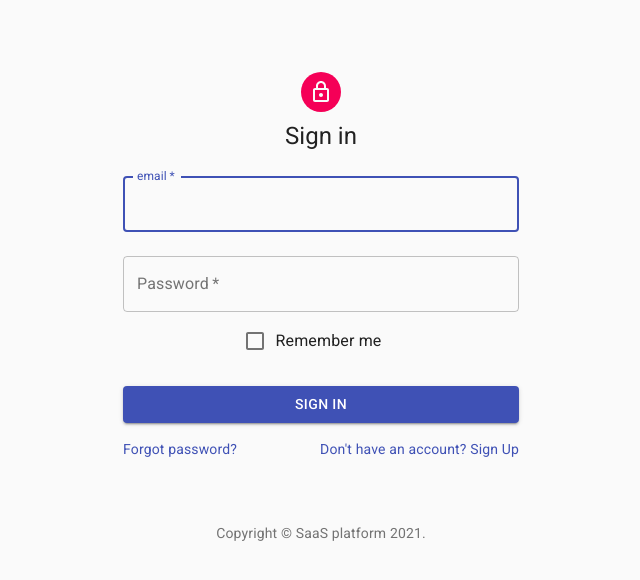
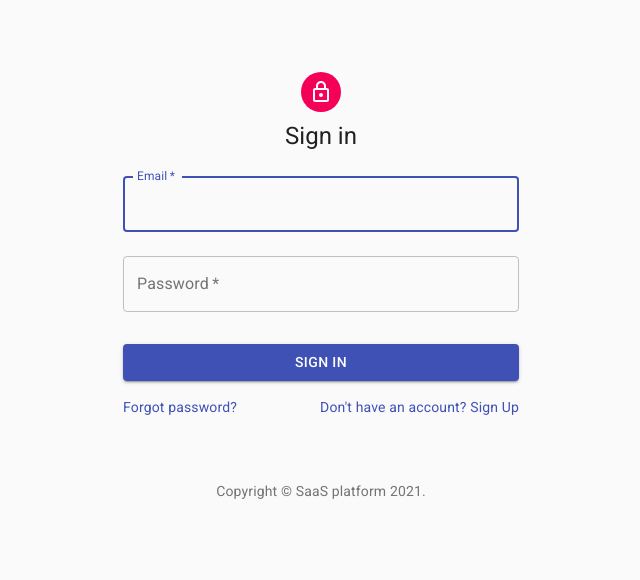
Before and after one commit to alexeysvyridov/SaaS_platform, a React (Create React App) app: page /login in a window 1280 px wide. Shown: the top 580 px of the page, without its empty margins (319-959 px from the left). Built offline with nearby package versions, Linux system fonts and the light colour scheme.

Commit message:
added routes, with redirect

```diff
--- a/package.json
+++ b/package.json
@@ -15,6 +15,7 @@
     "react": "^17.0.1",
     "react-dom": "^17.0.1",
     "react-redux": "^7.2.2",
+    "react-router-dom": "^5.2.0",
     "react-scripts": "4.0.3",
     "redux": "^4.0.5",
     "redux-thunk": "^2.3.0",
@@ -44,5 +45,9 @@
       "last 1 firefox version",
       "last 1 safari version"
     ]
+  },
+  "devDependencies": {
+    "@types/react-redux": "^7.1.16",
+    "@types/react-router-dom": "^5.1.7"
   }
 }
--- a/public/index.html
+++ b/public/index.html
@@ -9,6 +9,5 @@
   </head>
   <body>
     <div id="root"></div>
-
   </body>
 </html>
--- a/src/App.tsx
+++ b/src/App.tsx
@@ -1,9 +1,26 @@
-import React from 'react';
+import {Provider} from 'react-redux'
+
+import {LoginForm} from './components/loginForm/LoginForm';
+import {Home} from './components/home/Home'
+import {store} from './store'
+import {Switch, Redirect, BrowserRouter as Route } from 'react-router-dom'
+import {AuthRoute} from './components/hoc/AuthRoute'
 import './App.css';
-import {Login} from './components/login/Login';
+
+
 function App() {
   return (
-    <Login/>
+    <Provider store={store}>
+      <Route>
+      <Switch>
+        <AuthRoute path="/login" userType="guest" >
+          <LoginForm/>
+        </AuthRoute>
+        <AuthRoute path="/home" render={() => <Home/>} userType="private"/>
+        <Redirect from="*" to="/login"/>
+      </Switch>
+      </Route>
+    </Provider>
     );
 }
 
--- /dev/null
+++ b/src/components/hoc/AuthRoute.tsx
@@ -0,0 +1,16 @@
+import {Route, Redirect, RouteComponentProps  } from 'react-router-dom';
+interface AuthUser  {
+    isLoggedIn?: boolean,
+    userType: string,
+    path: string,
+    render?: (props:RouteComponentProps<any>) => React.ReactNode,
+    children?:React.ReactNode
+}
+
+export const AuthRoute = (props:AuthUser) => {
+    const { isLoggedIn=false, userType='private' } = props;
+    console.log(props);
+    if(userType === 'guest' && isLoggedIn) return <Redirect to="home"/>
+    else if(userType === 'private' && !isLoggedIn) return <Redirect to="login"/>
+    return  <Route {...props} />
+}
--- /dev/null
+++ b/src/components/home/Home.tsx
@@ -0,0 +1,9 @@
+import React from 'react'
+
+export const Home = () => {
+    return (
+        <div>
+            hi from home!
+        </div>
+    )
+}
--- a/src/components/login/Login.tsx
+++ b/src/components/loginForm/LoginForm.tsx
@@ -1,4 +1,5 @@
-import React from 'react';
+import React, {useState} from 'react';
+//material ui
 import Container from '@material-ui/core/Container';
 import CssBaseLine from '@material-ui/core/CssBaseline';
 import {makeStyles} from '@material-ui/core/styles';
@@ -12,7 +13,9 @@ import Checkbox from '@material-ui/core/Checkbox';
 import Link from '@material-ui/core/Link';
 import Grid from '@material-ui/core/Grid';
 import Avatar from '@material-ui/core/Avatar'
-import Copyright from '@material-ui/core'
+
+
+// import CopyRight from '@material-ui/core'
 const useStyles = makeStyles((theme) => {
  return {
     paper: {
@@ -50,8 +53,20 @@ function CopyRight() {
     )
 }
 
-export const Login = () => {
+export const LoginForm = () => {
     const classes = useStyles()
+    const [input, setInput] = useState({
+        email: '',
+        password: ''
+    })
+
+    const handleSubmit = () => {
+        console.log('submit');
+    }
+    const handleInput = (e:React.ChangeEvent<HTMLInputElement>) => {
+        setInput({...input, [e.target.name]: e.target.value})
+    }
+
     return (
         <Container component="main" maxWidth="xs">
             <CssBaseLine/>
@@ -62,35 +77,43 @@ export const Login = () => {
                 <Typography component="h1" variant="h5">
                     Sign in
                 </Typography>
-                <form className={classes.form} noValidate>
+                <form
+                    className={classes.form}
+                    noValidate
+                    onSubmit={e => e.preventDefault()}
+                >
                     <TextField
                         variant="outlined"
                         margin="normal"
                         required
                         fullWidth
-                        name="Email"
-                        label="email"
+                        name="email"
+                        label="Email"
                         id="email"
                         autoComplete="email"
                         autoFocus
+                        onChange={handleInput}
+                        value={input.email}
                     />
                     <TextField
                         variant="outlined"
                         margin="normal"
+                        name="password"
                         required
                         fullWidth
-                        name="password"
                         label="Password"
                         id="password"
                         autoComplete="current-password"
+                        onChange={handleInput}
+                        value={input.password}
                     />
-                </form>
-                <FormControlLabel
+                {/* <FormControlLabel
                     control={<Checkbox value="remember" color="primary" />}
                     label="Remember me"
-                />
+                /> */}
                 <Button
                     type="submit"
+                    onClick={handleSubmit}
                     fullWidth
                     variant="contained"
                     color="primary"
@@ -98,6 +121,7 @@ export const Login = () => {
                  >
                      Sign in
                  </Button>
+                </form>
                  <Grid container>
                      <Grid item xs>
                         <Link href="#" variant="body2">
--- /dev/null
+++ b/src/reducer.tsx
@@ -0,0 +1,8 @@
+const defaultval = {}
+const reducer = (state=defaultval, action:any) => {
+    switch(action.type) {
+        default:
+            return defaultval;
+    }
+}
+export default reducer;
--- /dev/null
+++ b/src/store.tsx
@@ -0,0 +1,5 @@
+
+import {createStore, applyMiddleware, Store} from 'redux'
+import thunk from 'redux-thunk'
+import reducer from './reducer'
+export const store:Store = createStore(reducer, applyMiddleware(thunk))
```
Also changed, not shown: 1 other file (tests, documents, lock files or other folders).
